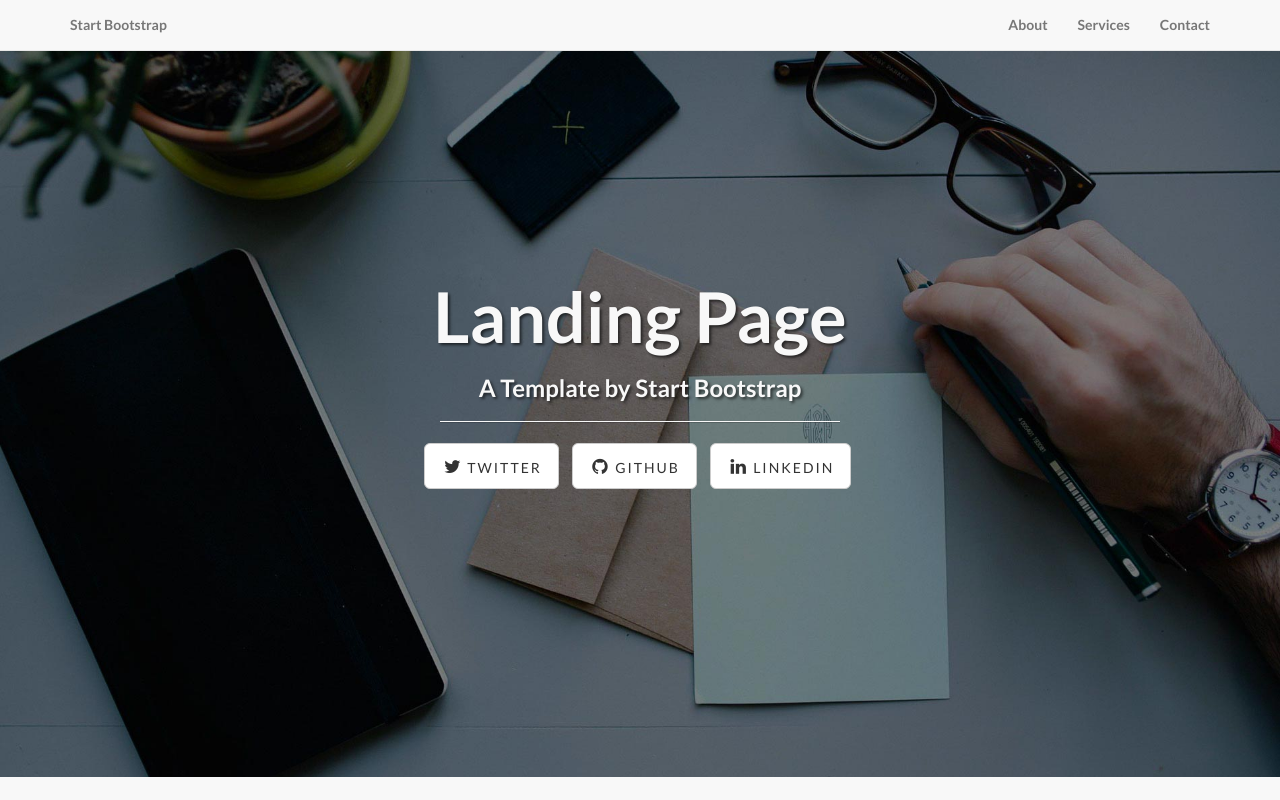
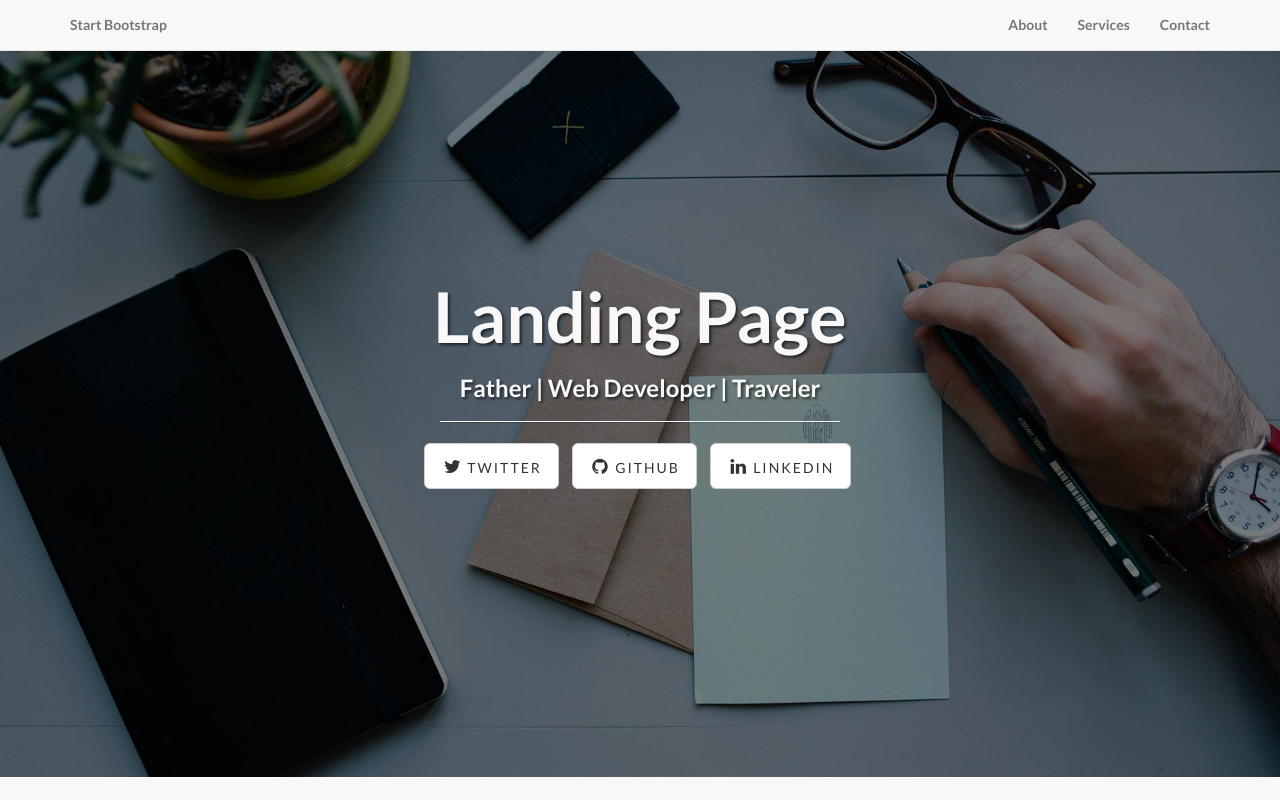
Before and after one commit to guti12/guti12.github.io, a plain HTML site: page index.html in a window 1280 px wide. Shown: the top 800 px of the page. Drawn offline with Linux system fonts and the light colour scheme.

Commit message:
added changes to title

```diff
--- a/index.html
+++ b/index.html
@@ -9,7 +9,7 @@
     <meta name="description" content="">
     <meta name="author" content="">
 
-    <title>Landing Page - Start Bootstrap Theme</title>
+    <title>Jose Gutierrez</title>
 
     <!-- Bootstrap Core CSS -->
     <link href="css/bootstrap.min.css" rel="stylesheet">
@@ -74,7 +74,7 @@
                 <div class="col-lg-12">
                     <div class="intro-message">
                         <h1>Landing Page</h1>
-                        <h3>A Template by Start Bootstrap</h3>
+                        <h3>Father | Web Developer | Traveler</h3>
                         <hr class="intro-divider">
                         <ul class="list-inline intro-social-buttons">
                             <li>
```
